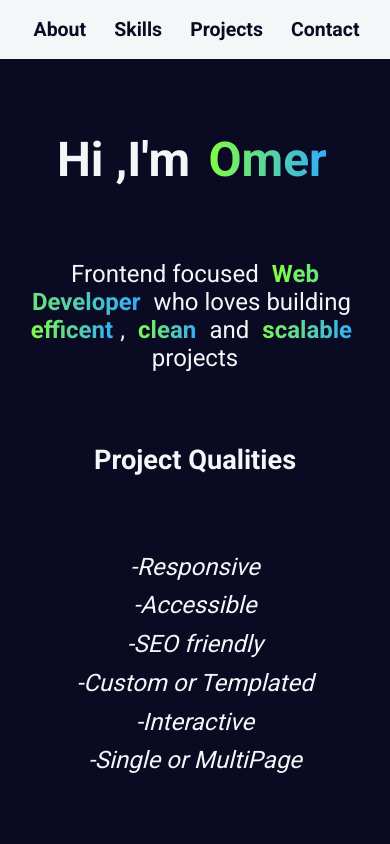
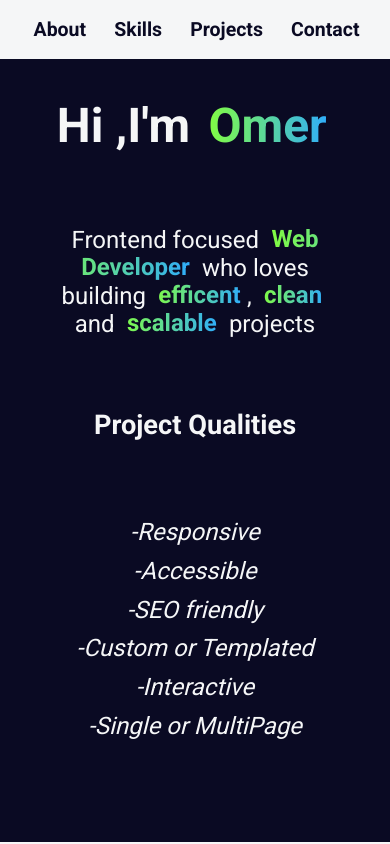
Before and after one commit to kosaromerf/Portfolio, a React (Vite) app: page / in a window 390 px wide. Shown: the top 844 px of the page. Built offline with nearby package versions, Linux system fonts and the light colour scheme.

Commit message:
Fix: welcome padding

```diff
--- a/src/index.css
+++ b/src/index.css
@@ -32,7 +32,7 @@
   align-items: center;
   padding: 0 5%;
   background-color: var(--light);
-  position: sticky;
+  position: fixed;
   top: 0;
   left: 0;
   opacity: 0;
@@ -79,9 +79,9 @@
 /* Welcome styles */
 #welcome {
   background-color: var(--dark);
-  height: 93vh;
+  height: 100vh;
   color: var(--light);
-  padding: 8vh 10% 5% 10%;
+  padding: 15vh 10% 5% 10%;
   display: flex;
   justify-content: space-evenly;
   align-items: center;
@@ -668,7 +668,7 @@ li.typewriter {
 
   #welcome {
     width: 100%;
-    padding: 0;
+    padding: 3vh;
     margin: 0;
   }
 
@@ -793,8 +793,9 @@ li.typewriter {
 
   #welcome {
     width: 100%;
-    padding: 0;
+    padding: 3vh;
     margin: 0;
+
   }
 
   #welcome * {
@@ -832,7 +833,8 @@ li.typewriter {
   /* skills */
 
   #skillContainer {
-    width: 100%
+    width: 100%;
+
   }
 
   #core img {
@@ -1026,20 +1028,3 @@ li.typewriter {
   /* projects */
 
 }
-
-@media only screen and (min-width:1200px) and (max-width: 1919px) {
-  /* desktopscreen */
-  /* header */
-  /* welcome */
-  /* skills */
-  /* projects */
-
-}
-
-@media only screen and (min-width:1920px) {
-  /*  big desktops or highdef */
-  /* header */
-  /* welcome */
-  /* skills */
-  /* projects */
-}
```
